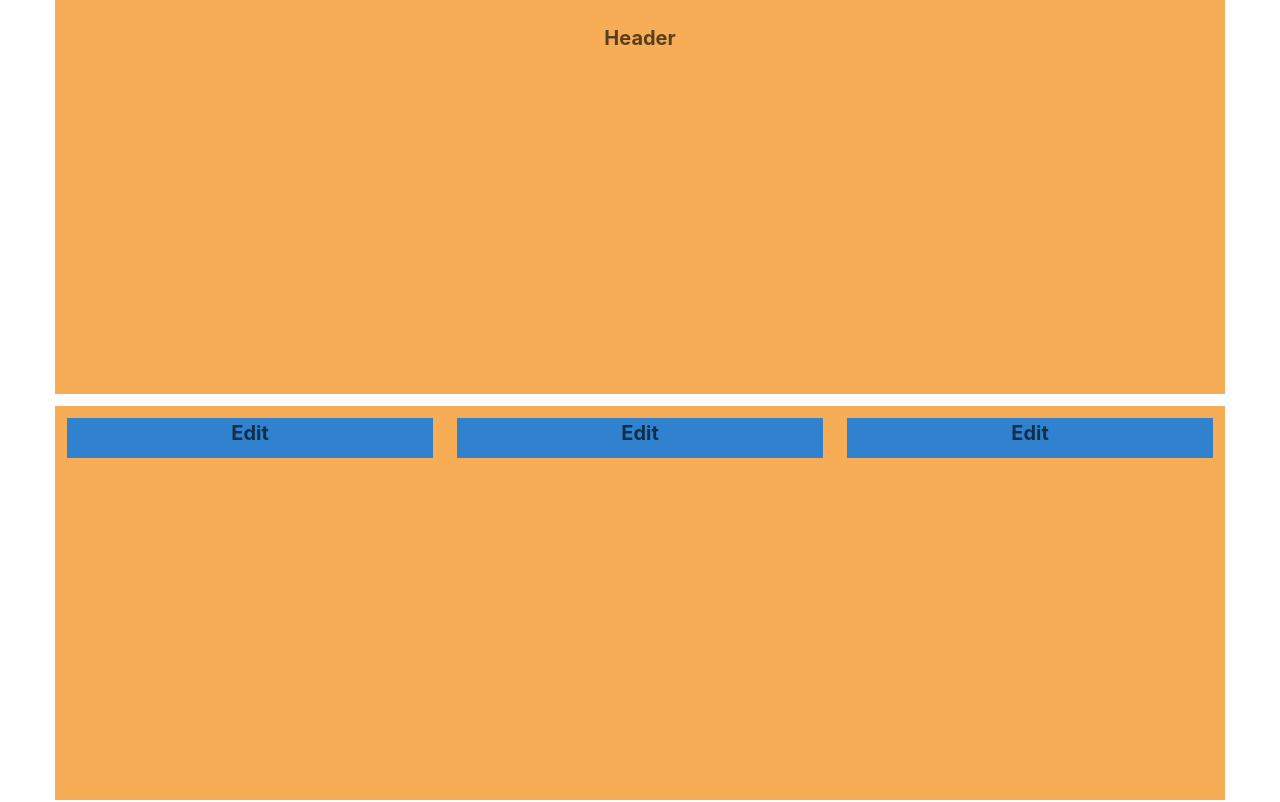
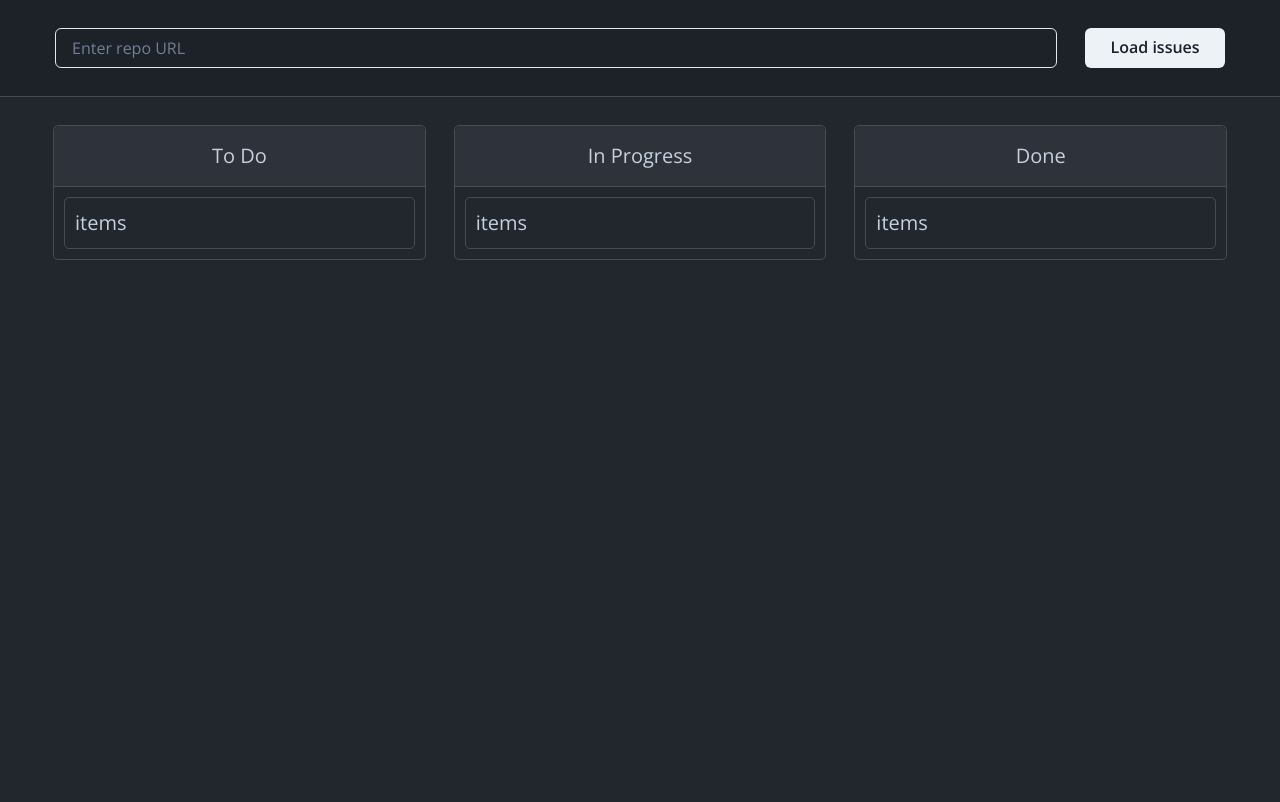
Before and after one commit to njordulv/github-kanban, a React (Create React App) app: page / in a window 1280 px wide. Shown: the top 802 px of the page. Built offline with nearby package versions, Linux system fonts and the light colour scheme.

Commit message:
UPD: header component, grid layout

```diff
--- a/package.json
+++ b/package.json
@@ -20,6 +20,7 @@
     "react-icons": "^3.0.0",
     "react-redux": "^9.1.1",
     "react-scripts": "5.0.1",
+    "sass": "^1.75.0",
     "typescript": "^4.6.3"
   },
   "scripts": {
@@ -45,6 +46,7 @@
     ]
   },
   "devDependencies": {
+    "postcss": "^8.4.38",
     "prettier": "^3.2.5"
   }
 }
--- a/public/index.html
+++ b/public/index.html
@@ -1,16 +1,19 @@
-<!DOCTYPE html>
+<!doctype html>
 <html lang="en">
   <head>
     <meta charset="utf-8" />
     <link rel="icon" href="%PUBLIC_URL%/favicon.ico" />
     <meta name="viewport" content="width=device-width, initial-scale=1" />
     <meta name="theme-color" content="#000000" />
-    <meta
-      name="description"
-      content="Web site created using create-react-app"
-    />
+    <meta name="description" content="Web site created using create-react-app" />
     <link rel="apple-touch-icon" href="%PUBLIC_URL%/logo192.png" />
     <link rel="manifest" href="%PUBLIC_URL%/manifest.json" />
+    <link rel="preconnect" href="https://fonts.googleapis.com" />
+    <link rel="preconnect" href="https://fonts.gstatic.com" crossorigin />
+    <link
+      href="https://fonts.googleapis.com/css2?family=Open+Sans:ital,wght@0,300..800;1,300..800&display=swap"
+      rel="stylesheet"
+    />
     <title>Github Kanban Board</title>
   </head>
   <body>
--- a/src/App.tsx
+++ b/src/App.tsx
@@ -1,32 +1,33 @@
 import { ChakraProvider, Box, Text, Grid, GridItem } from '@chakra-ui/react'
+import Header from './components/Header'
+import styles from './styles/app.module.scss'
 
 export const App = () => (
   <ChakraProvider>
-    <Box textAlign="center" fontSize="xl">
-      <Grid
-        templateAreas={`"header" "main"`}
-        gridTemplateRows={'1fr 1fr'}
-        minH="100vh"
-        maxW="1170px"
-        gap={3}
-        m="auto"
-        color="blackAlpha.700"
-        fontWeight="bold"
-      >
-        <GridItem p="23" bg="orange.300" area={'header'}>
-          Header
-        </GridItem>
-        <GridItem p="3" bg="orange.300" area={'main'}>
-          <Grid templateColumns="repeat(3, 1fr)" gap={6}>
-            <GridItem w="100%" h="10" bg="blue.500">
-              <Text>Edit</Text>
-              <Box />
+    <Box textAlign="center" fontSize="xl" className={styles.app}>
+      <GridItem p="7" bg="#1d2128" className={styles.header}>
+        <Header />
+      </GridItem>
+      <Grid className={styles.content}>
+        <GridItem rounded={5}>
+          <Grid templateColumns="repeat(3, 1fr)" className={styles.content__boxes}>
+            <GridItem className={styles.content__box}>
+              <Text className={styles.content__heading}>To Do</Text>
+              <Box className={styles.content__item}>
+                <Text>items</Text>
+              </Box>
             </GridItem>
-            <GridItem w="100%" h="10" bg="blue.500">
-              <Text>Edit</Text>
+            <GridItem className={styles.content__box}>
+              <Text className={styles.content__heading}>In Progress</Text>
+              <Box className={styles.content__item}>
+                <Text>items</Text>
+              </Box>
             </GridItem>
-            <GridItem w="100%" h="10" bg="blue.500">
-              <Text>Edit</Text>
+            <GridItem className={styles.content__box}>
+              <Text className={styles.content__heading}>Done</Text>
+              <Box className={styles.content__item}>
+                <Text>items</Text>
+              </Box>
             </GridItem>
           </Grid>
         </GridItem>
--- /dev/null
+++ b/src/components/Header.tsx
@@ -0,0 +1,14 @@
+import { FormControl, Button, Flex, Input } from '@chakra-ui/react'
+
+export default function Header() {
+  return (
+    <FormControl>
+      <Flex gap={7} maxW={1170} mx="auto">
+        <Input type="text" variant="outline" placeholder="Enter repo URL" />
+        <Button colorScheme="gray" px={8}>
+          Load issues
+        </Button>
+      </Flex>
+    </FormControl>
+  )
+}
--- /dev/null
+++ b/src/styles/app.module.scss
@@ -0,0 +1,44 @@
+.app {
+  background-color: #22272e;
+  font-family: 'Open Sans', sans-serif;
+}
+
+.header {
+  border-bottom: 1px solid #444c56;
+}
+
+.content {
+  background-color: transparent;
+  color: #c5d1de;
+  margin: 1.75rem auto;
+  width: 100%;
+  padding: 0 1.75rem;
+  max-width: 1230px;
+  min-height: 100vh;
+
+  &__boxes {
+    gap: 1.75rem;
+  }
+
+  &__box {
+    border: 1px solid #444c56;
+    border-radius: 5px;
+    background-color: transparent;
+  }
+
+  &__heading {
+    background-color: #2d323b;
+    border-bottom: 1px solid #444c56;
+    border-radius: 5px 5px 0 0;
+    padding: 15px;
+    color: #c5d1de;
+  }
+
+  &__item {
+    border: 1px solid #444c56;
+    border-radius: 5px;
+    padding: 10px;
+    margin: 10px;
+    text-align: left;
+  }
+}
```
Also changed, not shown: 1 other file (tests, documents, lock files or other folders).
